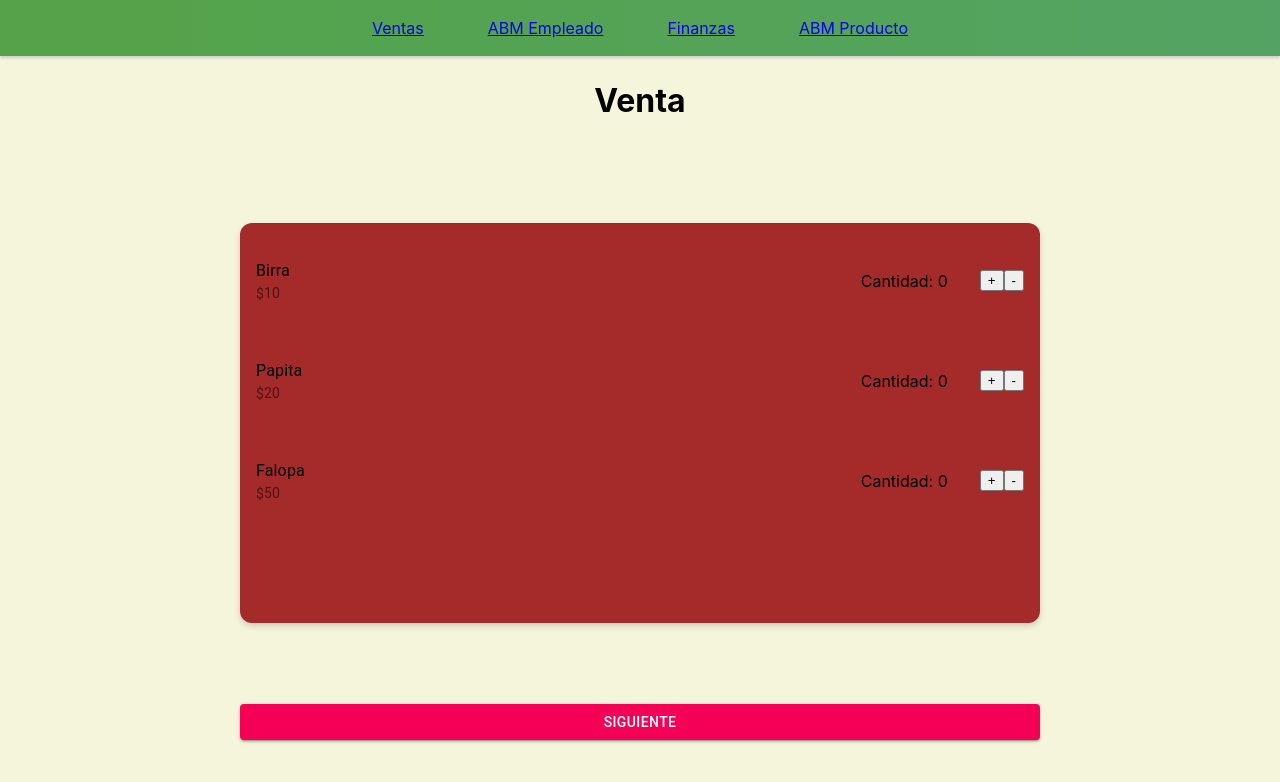
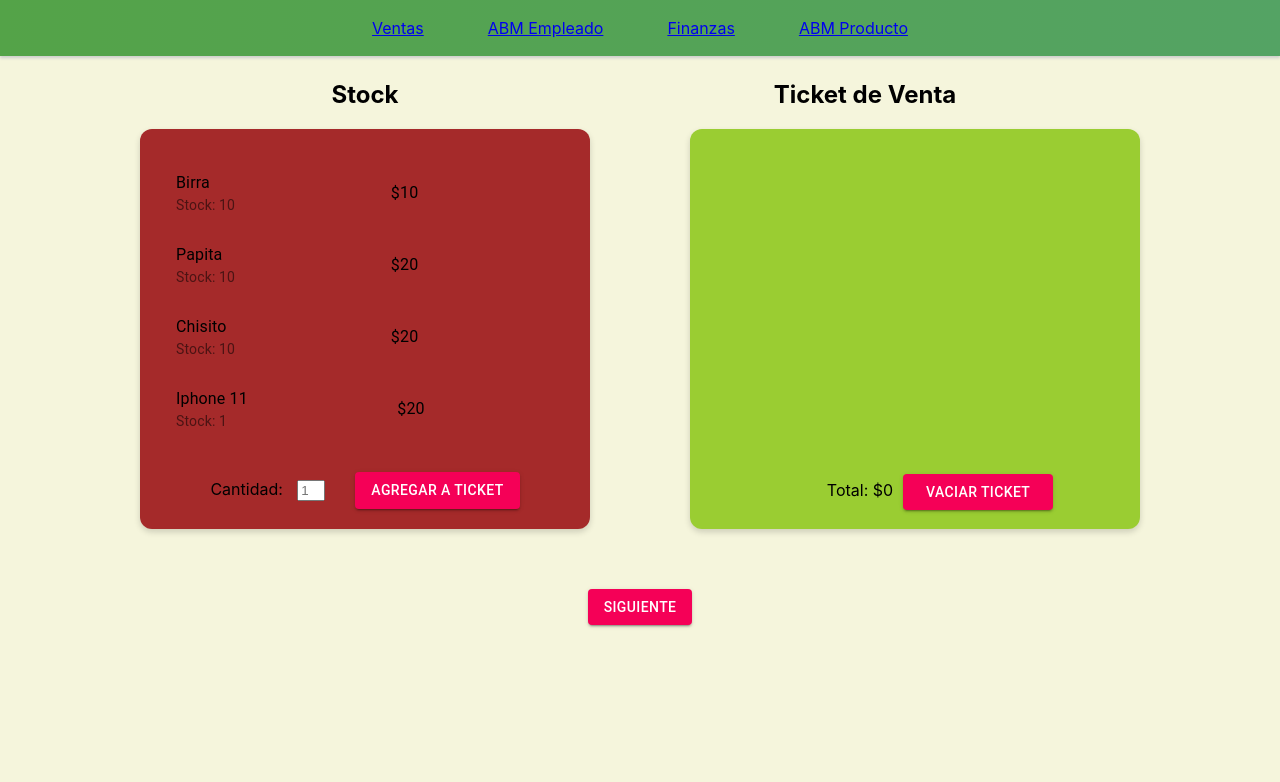
Before and after one commit to fedeerivarola/INTEGRACIONES-UADE-Supermercado, a React (Create React App) app: page /cashier in a window 1280 px wide. Both pictures are taken after a click on the button "INGRESAR". Shown: the top 782 px of the page. Built offline with nearby package versions, Linux system fonts and the light colour scheme.

Commit message:
ticket factura

```diff
--- a/src/components/Ventas/Ventas.css
+++ b/src/components/Ventas/Ventas.css
@@ -1,21 +1,116 @@
-.ventas{
+.ventas {
     padding: 60px;
     margin: 0 auto;
     position: relative;
-    display:flex;
-    flex-direction: column;
+    display: flex;
+    flex-direction: row;
     justify-content: space-between;
 }
 
+/*SELECCION DE PRODUCTOS*/
+
 .list-productos {
-
-    left: 25%;
+    position: relative;
     height: 400px;
-    width: 800px;
+    width: 450px;
     /* background: rgb(84, 163, 72) 0% 0% no-repeat padding-box; */
     background: brown;
     box-shadow: 0px 3px 6px #00000029;
     border-radius: 12px;
     opacity: 1;
+    display: flex;
+    flex-direction: column;
+}
+
+.row-list {}
+
+.item-producto {
+    margin-top: 20px;
+    margin-left: 20px;
+    margin-bottom: 10px;
+    height: 300px;
     overflow-y: scroll;
 }
+
+.bottom-list {
+    position: absolute;
+    width: 100%;
+    bottom: 0;
+    justify-content: space-between;
+    margin-bottom: 20px;
+}
+
+.addToTicket {}
+
+/*TICKET DE VENTA*/
+
+.ticket {
+    position: relative;
+    height: 400px;
+    width: 450px;
+    /* background: rgb(84, 163, 72) 0% 0% no-repeat padding-box; */
+    background: yellowgreen;
+    box-shadow: 0px 3px 6px #00000029;
+    border-radius: 12px;
+    opacity: 1;
+    margin-left: 100px;
+}
+
+.bottom-ticket {
+    width: 100%;
+    margin: 25px;
+    position: absolute;
+    height: 30px;
+    bottom: 0;
+
+}
+
+label{
+    margin-right: 10px;
+}
+
+.inputCant{
+    width: 20px;
+    margin-right: 30px;
+}
+
+.clean-ticket {
+    width: 150px;
+    margin-left: 30px;
+    right: 0;
+}
+
+/* Tamaño del scroll */
+
+.item-producto::-webkit-scrollbar {
+    width: 8px;
+    height: 8px;
+}
+
+/* Estilos barra (thumb) de scroll */
+
+.item-producto::-webkit-scrollbar-thumb {
+    background: #ccc;
+    border-radius: 4px;
+}
+
+.item-producto::-webkit-scrollbar-thumb:active {
+    background-color: #999999;
+    border-radius: 4px;
+}
+
+.item-producto::-webkit-scrollbar-thumb:hover {
+    background: #b3b3b3;
+    box-shadow: 0 0 1px 1px rgba(0, 0, 0, 0.1);
+}
+
+/* Estilos track de scroll */
+
+.item-producto::-webkit-scrollbar-track {
+    background: transparent;
+    border-radius: 4px;
+}
+
+.item-producto::-webkit-scrollbar-track:hover, .item-producto::-webkit-scrollbar-track:active {
+    background: transparent;
+}
--- a/src/components/Ventas/Ventas.js
+++ b/src/components/Ventas/Ventas.js
@@ -5,32 +5,93 @@ import { List, ListItem, ListItemText, Button } from '@material-ui/core';
 const Ventas = () => {
 
     const [productos, setProductos] = useState([
-        { id: '001', nombre: 'Birra', precio: '$10' }, { id: '002', nombre: 'Papita', precio: '$20' }, { id: '003', nombre: 'Falopa', precio: '$50' }
+        { id: '001', nombre: 'Birra', precio: '$10', stock: '10' },
+        { id: '002', nombre: 'Papita', precio: '$20', stock: '10' },
+        { id: '003', nombre: 'Chisito', precio: '$20', stock: '10' },
+        { id: '004', nombre: 'Iphone 11', precio: '$20', stock: '1' },
+        { id: '006', nombre: 'Manzana', precio: '$20', stock: '100' },
+        { id: '007', nombre: 'Malboro Box', precio: '$20', stock: '4' },
+        { id: '008', nombre: 'Falopa', precio: '$50', stock: '0' }
     ])
+    const [itemsTicket, setItemsTicket] = useState([])
     const [dense, setDense] = React.useState(false);
 
     function renderList(e) {
 
         return (
-            <ListItem key={e.id}>
-                <ListItemText
+            <ListItem className="row-list" key={e.id}>
+                <ListItemText key={`name-${e.id}`}
                     primary={e.nombre}
-                    secondary={e.precio}
+                    secondary={`Stock: ${e.stock}`}
                 />
-                <p>Cantidad: 0</p>
-                <button>+</button>
-                <button>-</button>
+                <ListItemText key={`price-${e.id}`}
+                    primary={e.precio}
+                />
             </ListItem>
         )
     }
 
+    function renderItemsTicket(e) {
+
+        return (
+            <ListItem className="row-list" key={e.id}>
+                <ListItemText key={`name-${e.id}`}
+                    primary={e.nombre}
+                    secondary={`${e.precio} X ${e.cantidad}`}
+                />
+                <ListItemText key={`total-${e.id}`}
+                    primary={e.precio * e.cantidad}
+                />
+            </ListItem>
+        )
+    }
+
+    function getTotalTicket() {
+        let items = itemsTicket
+        let total = 0;
+
+        if (items.length > 0) {
+            items.forEach(element => {
+                total += parseFloat(element.precio)
+            });
+            return total;
+        } else {
+            return 0;
+        }
+    }
+
     return (
-        <div className="ventas">
-            <h1 style={{ color: "black" }}>Venta</h1>
-            <div className="list-productos">
-                <List dense={dense}>
-                    {productos.map((e) => renderList(e))}
-                </List>
+        <div>
+            <div className="ventas">
+                <div>
+                    <h2>Stock</h2>
+                    <div className="list-productos">
+                        <div className="item-producto">
+                            <List dense={dense}>
+                                {productos.map((e) => renderList(e))}
+                            </List>
+                        </div>
+                        <div className='bottom-list'>
+                            <label>Cantidad: </label>
+                            <input  className="inputCant" placeholder='1' />
+                            <Button className="addToTicket" variant="contained" color="secondary">Agregar a ticket</Button>
+                        </div>
+                    </div>
+                </div>
+                <div>
+                    <h2>Ticket de Venta</h2>
+                    <div className="ticket">
+                        <div className="list-ticket">
+                            <List key="items-ticket" dense={dense}>
+                                {itemsTicket.map((e) => renderItemsTicket(e))}
+                            </List>
+                        </div>
+                        <div className='bottom-ticket'>
+                            <label>Total: ${getTotalTicket()}</label>
+                            <Button className="clean-ticket" variant="contained" color="secondary">Vaciar ticket</Button>
+                        </div>
+                    </div>
+                </div>
             </div>
             <Button className="boton" variant="contained" color="secondary">Siguiente</Button>
         </div>
```
